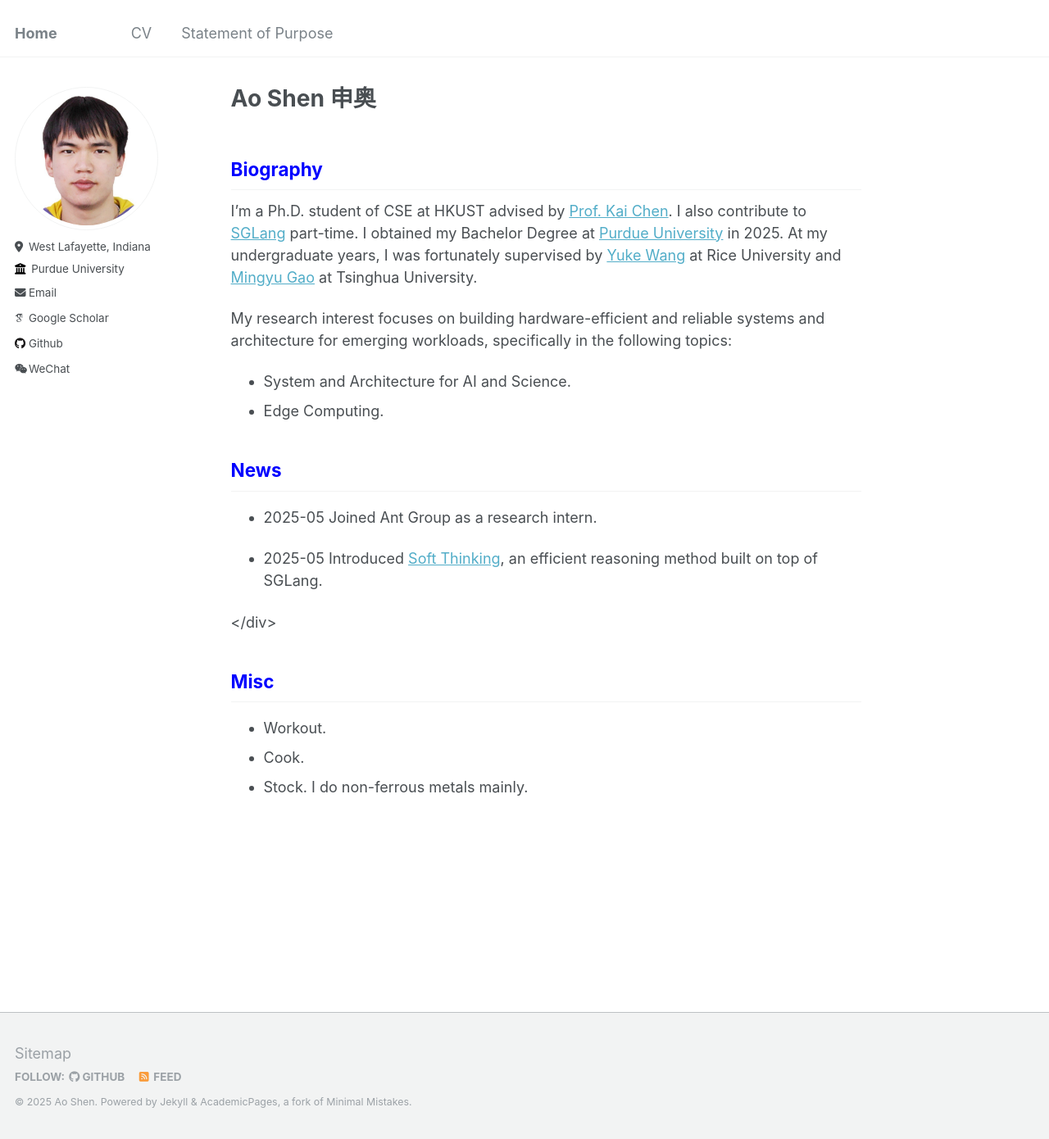
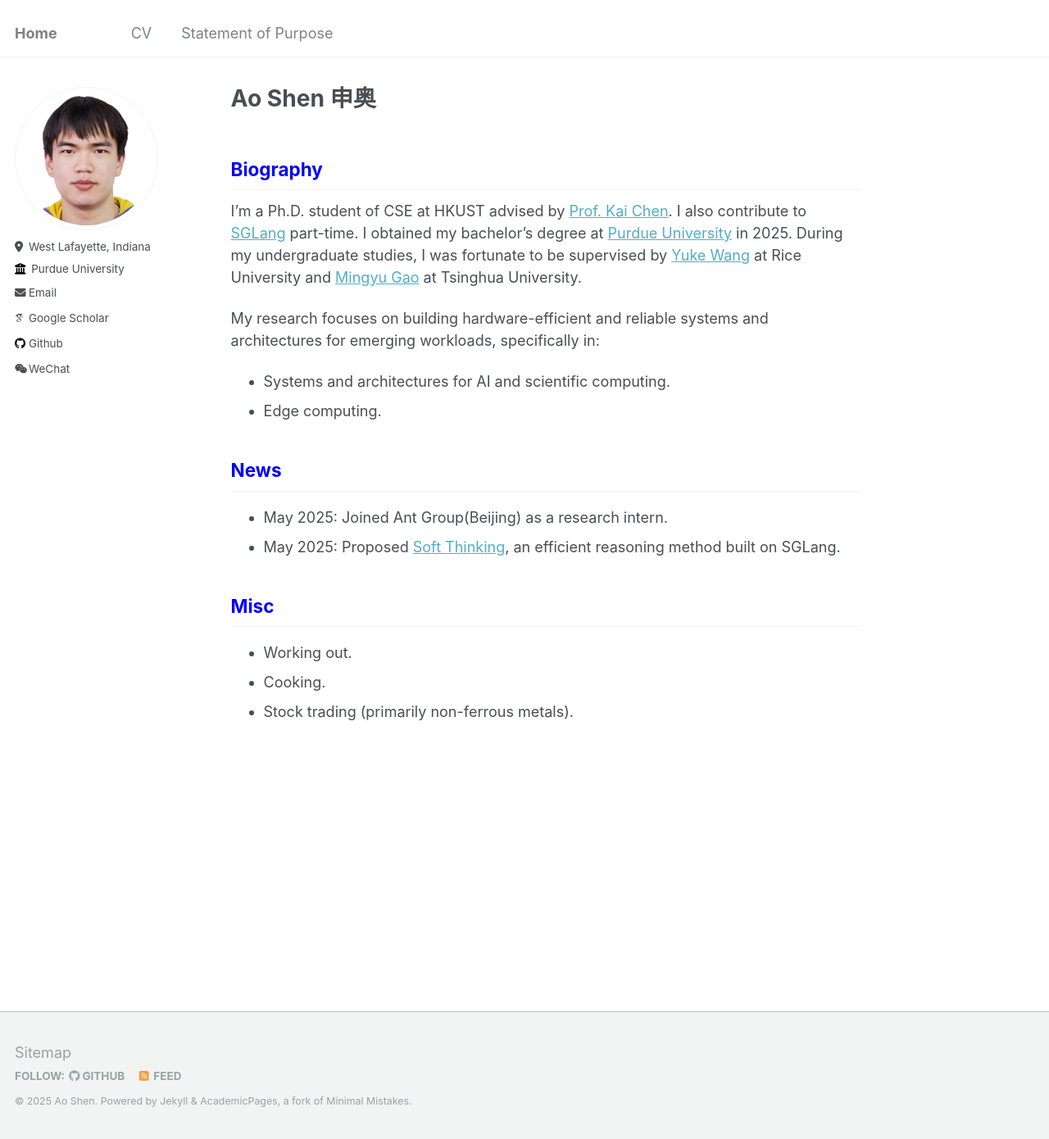
Before and after one commit to aoshen524/aoshen524.github.io, a Jekyll site: the page built from _pages/about.md, in a window 1280 px wide and 1390 px high. Shown: the whole window at 82% size. Built offline with Jekyll 4.4.1, drawn with Linux system fonts in a browser that asks for light colours; some web fonts are replaced.

Commit message:
Update about.md

```diff
--- a/_pages/about.md
+++ b/_pages/about.md
@@ -11,30 +11,27 @@ redirect_from:
 <font color=blue>Biography</font>
 </h2>
 
-I'm a Ph.D. student of CSE at HKUST advised by <a href="https://cse.hkust.edu.hk/~kaichen/">Prof. Kai Chen</a>. I also contribute to <a href="https://github.com/sgl-project/sglang">SGLang</a> part-time. I obtained my Bachelor Degree at <a href="https://www.purdue.edu/">Purdue University</a> in 2025.  At my undergraduate years, I was fortunately supervised by <a href="https://www.wang-yuke.com/about-me">Yuke Wang</a> at Rice University and <a href="http://people.iiis.tsinghua.edu.cn/~gaomy/">Mingyu Gao</a> at Tsinghua University.
+I'm a Ph.D. student of CSE at HKUST advised by <a href="https://cse.hkust.edu.hk/~kaichen/">Prof. Kai Chen</a>. I also contribute to <a href="https://github.com/sgl-project/sglang">SGLang</a> part-time. I obtained my bachelor's degree at <a href="https://www.purdue.edu/">Purdue University</a> in 2025. During my undergraduate studies, I was fortunate to be supervised by <a href="https://www.wang-yuke.com/about-me">Yuke Wang</a> at Rice University and <a href="http://people.iiis.tsinghua.edu.cn/~gaomy/">Mingyu Gao</a> at Tsinghua University.
 
-My research interest focuses on building hardware-efficient and reliable systems and architecture for emerging workloads, specifically in the following topics:
+My research focuses on building hardware-efficient and reliable systems and architectures for emerging workloads, specifically in:
 <ul>
-    <li>System and Architecture for AI and Science.</li>
-    <li>Edge Computing.</li>
+    <li>Systems and architectures for AI and scientific computing.</li>
+    <li>Edge computing.</li>
 </ul>
 
 <h2 class="col">
 <font color=blue>News</font>
 </h2>
 
-- 2025-05 Joined Ant Group as a research intern.
+- May 2025: Joined Ant Group(Beijing) as a research intern.
+- May 2025: Proposed <a href="https://arxiv.org/abs/2502.06155" style="color: #52ADC8; text-decoration: underline;">Soft Thinking</a>, an efficient reasoning method built on SGLang.
 
-- 2025-05 Introduced <a href="[https://arxiv.org/abs/2502.06155" style="color: #52ADC8; text-decoration: underline;">Soft Thinking</a>, an efficient reasoning method built on top of SGLang.
-
-
-</div>
 <h2 class="col">
 <font color=blue>Misc</font>
 </h2>
 
 <ul>
-    <li>Workout.</li>
-    <li>Cook.</li>
-    <li>Stock. I do non-ferrous metals mainly.</li>
+    <li>Working out.</li>
+    <li>Cooking.</li>
+    <li>Stock trading (primarily non-ferrous metals).</li>
 </ul>
```
